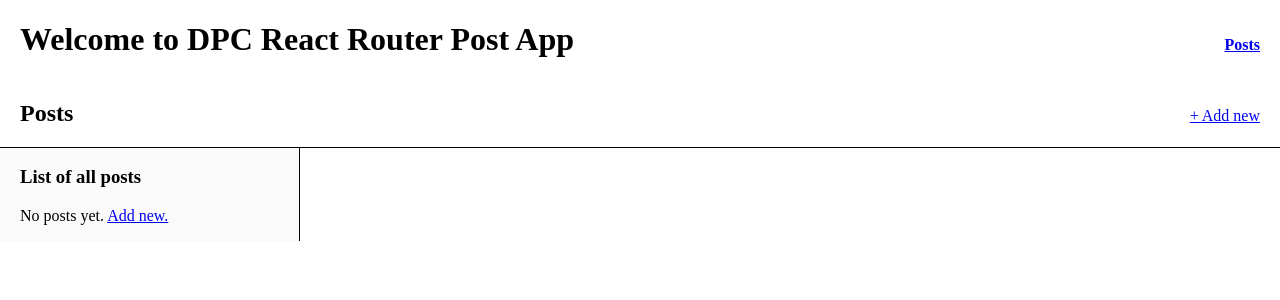
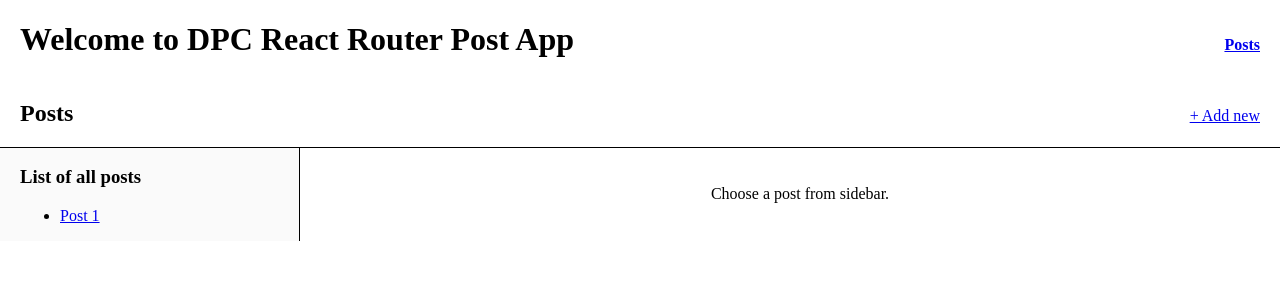
Before and after one commit to DPC-Nordics/dpc-react-router, a React (Vite) app: page /posts in a window 1280 px wide. Shown: the top 300 px of the page. Built offline with nearby package versions, Linux system fonts and the light colour scheme; data requests are answered from the project's data file.

Commit message:
get posts

```diff
--- a/db.json
+++ b/db.json
@@ -1,4 +1,12 @@
 {
-  "posts": [],
+  "posts": [
+    {
+      "id": "1",
+      "author": "Siddhant",
+      "title": "Post 1",
+      "content": "Hello world",
+      "timestamp": 0
+    }
+  ],
   "comments": []
 }
--- a/package.json
+++ b/package.json
@@ -7,7 +7,7 @@
     "dev": "vite",
     "build": "tsc && vite build",
     "preview": "vite preview",
-    "db": "json-server --watch db.json --port 4000"
+    "db": "json-server --watch db.json --port 4001"
   },
   "dependencies": {
     "react": "^18.2.0",
--- a/src/main.tsx
+++ b/src/main.tsx
@@ -4,7 +4,8 @@ import { createBrowserRouter, RouterProvider } from "react-router-dom";
 
 import "./index.css";
 import Home from "./routes/home";
-import Posts from "./routes/posts";
+import Posts, { loader as postsLoader } from "./routes/posts";
+import PostsLadingPage from "./routes/posts/landing-page";
 import Root, { RootError } from "./routes/root";
 
 const router = createBrowserRouter([
@@ -20,6 +21,13 @@ const router = createBrowserRouter([
       {
         path: "posts",
         element: <Posts />,
+        loader: postsLoader,
+        children: [
+          {
+            index: true,
+            element: <PostsLadingPage />,
+          },
+        ],
       },
     ],
   },
--- a/src/routes/posts.tsx
+++ b/src/routes/posts/index.tsx
@@ -1,7 +1,15 @@
-import { Link } from "react-router-dom";
-import { LimitedPost } from "../service/db";
+import { Link, Outlet, useLoaderData } from "react-router-dom";
+import { getPosts, Post } from "../../service/db";
+
+export async function loader() {
+  const posts = await getPosts();
+
+  return posts;
+}
 
 export default function Posts() {
+  const posts = useLoaderData() as Post[];
+
   return (
     <section className="page">
       <header>
@@ -12,14 +20,16 @@ export default function Posts() {
       <section className="column-2">
         <aside>
           <h3>List of all posts</h3>
-          <PostList posts={[]} />
+          <PostList posts={posts} />
         </aside>
+
+        <Outlet />
       </section>
     </section>
   );
 }
 
-function PostList({ posts }: { posts: LimitedPost[] }) {
+function PostList({ posts }: { posts: Post[] }) {
   if (posts.length === 0)
     return (
       <p>
--- /dev/null
+++ b/src/routes/posts/landing-page.tsx
@@ -0,0 +1,7 @@
+export default function PostsLadingPage() {
+  return (
+    <main className="center">
+      <p>Choose a post from sidebar.</p>
+    </main>
+  );
+}
--- a/src/service/db.ts
+++ b/src/service/db.ts
@@ -17,7 +17,7 @@ export interface Comment {
 
 export type LimitedPost = Pick<Post, "id" | "title">;
 
-const dbUrl = "http://localhost:4000/";
+const dbUrl = "http://localhost:4001/";
 
 export async function getPosts(): Promise<Post[]> {
   const posts: Post[] = await (await fetch(dbUrl + "posts")).json();
```
